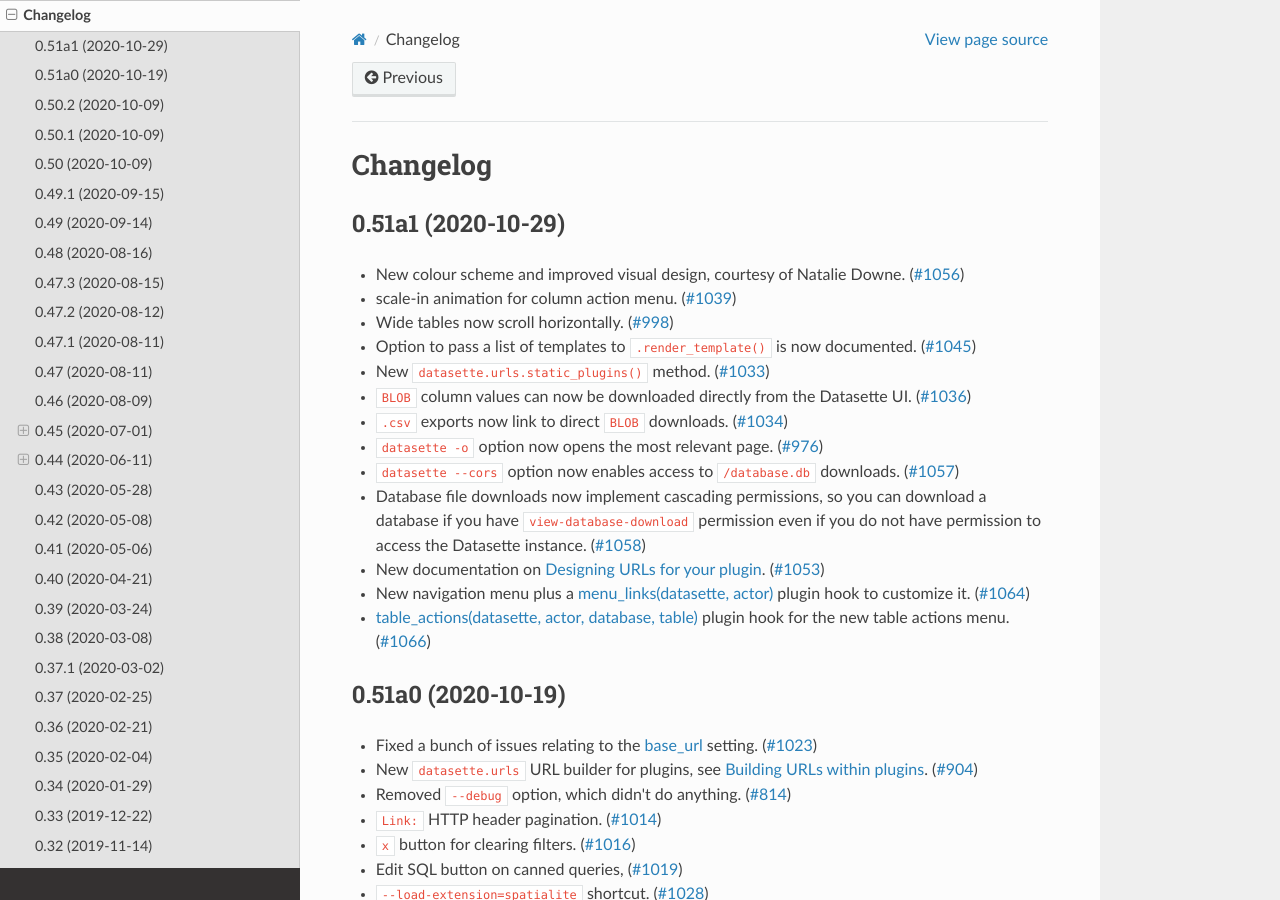
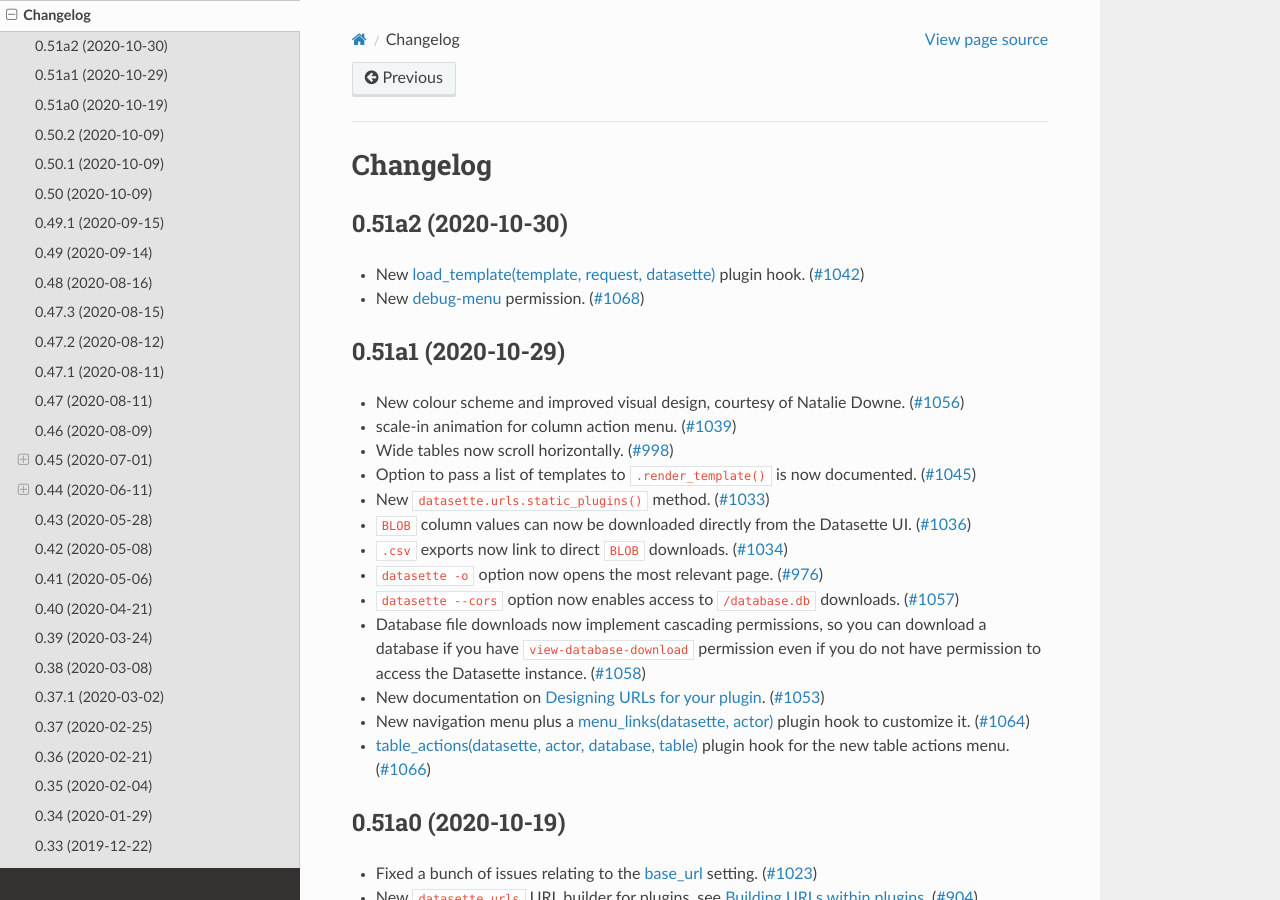
Before and after one commit to simonw/datasette, a Sphinx documentation site: the page built from docs/changelog.rst, in a window 1280 px wide and 900 px high. Built offline with Sphinx 7.4.7 and the Read the Docs theme 2.0.0, drawn with Linux system fonts in a browser that asks for light colours.

Commit message:
Release 0.51a2
Refs #1068, #1042, #1054

```diff
--- a/datasette/version.py
+++ b/datasette/version.py
@@ -1,2 +1,2 @@
-__version__ = "0.51a1"
+__version__ = "0.51a2"
 __version_info__ = tuple(__version__.split("."))
--- a/docs/changelog.rst
+++ b/docs/changelog.rst
@@ -3,6 +3,14 @@
 =========
 Changelog
 =========
+
+.. _v0_51_a2:
+
+0.51a2 (2020-10-30)
+-------------------
+
+- New :ref:`plugin_hook_load_template` plugin hook. (`#1042 <https://github.com/simonw/datasette/issues/1042>`__)
+- New :ref:`permissions_debug_menu` permission. (`#1068 <https://github.com/simonw/datasette/issues/1068>`__)
 
 .. _v0_51_a1:
 
```
